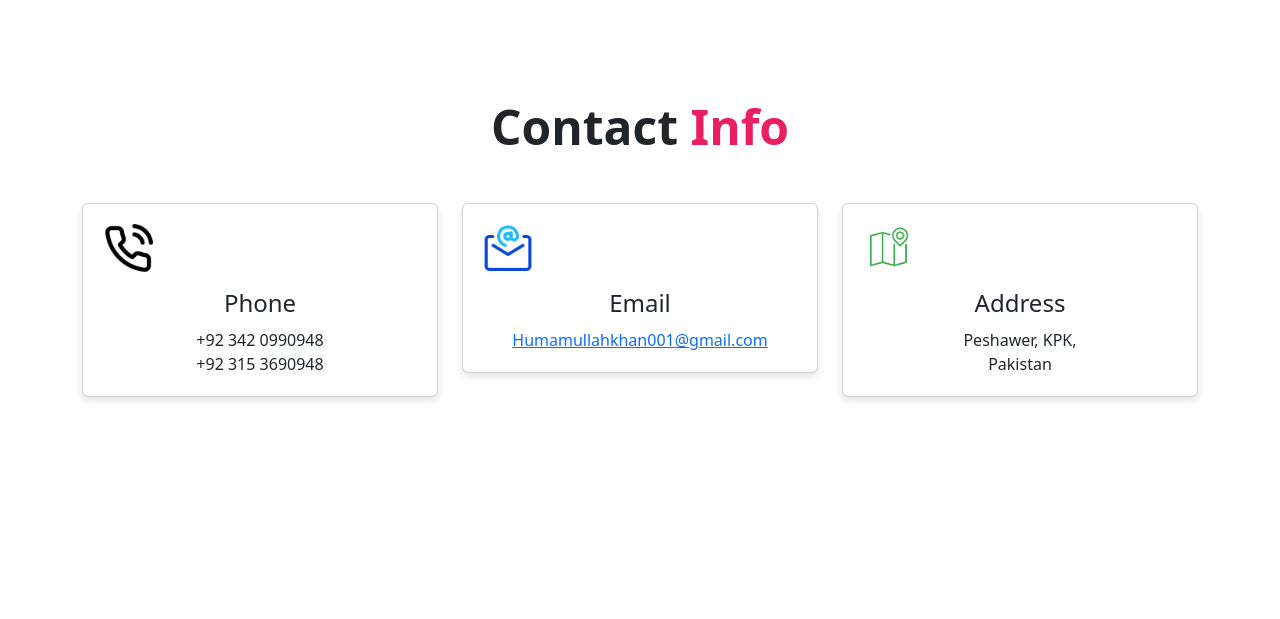
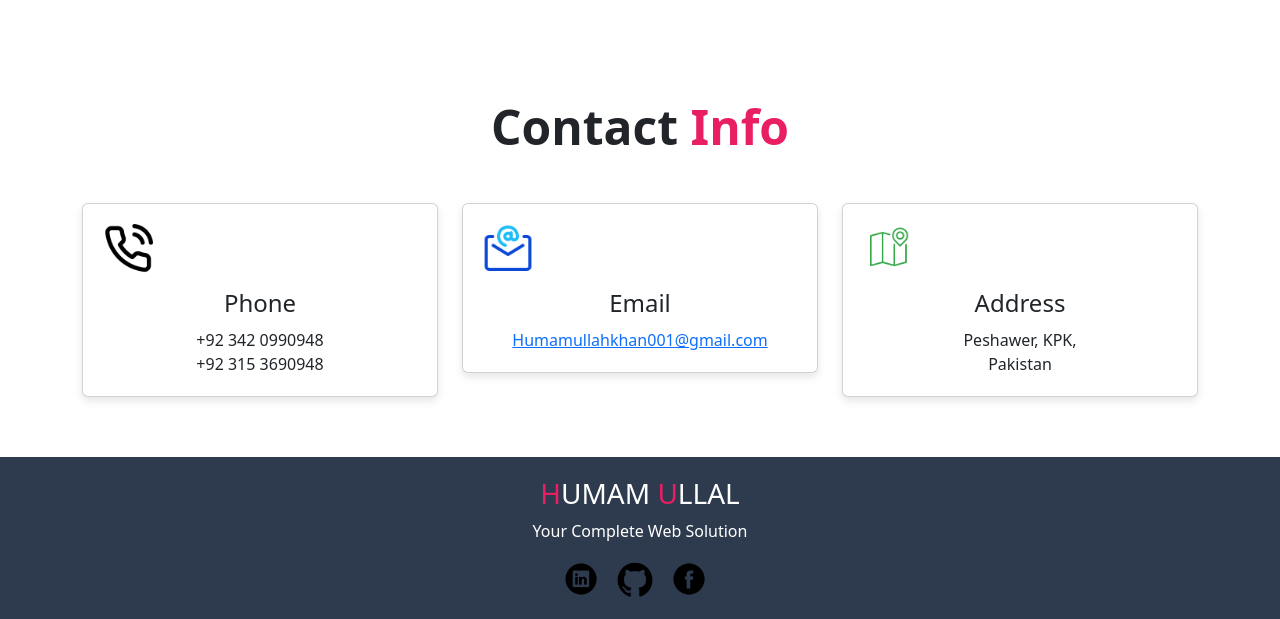
Before and after one commit to Humam-Ullah-Khan/complete-portfolio-website, a plain HTML site: page index.html in a window 1280 px wide. Shown: the part 2901-3520 px from the top of the page. Before the commit the page ends 3358 px from the top, so only its background shows below. Drawn offline with nearby package versions, Linux system fonts and the light colour scheme.

Commit message:
Images uploaded

```diff
--- a/index.html
+++ b/index.html
@@ -260,6 +260,21 @@
     </div>
   </section>
 
+  <!-- Footer Section -->
+<footer class="text-center text-white" style="background-color: #2e3b4e; padding: 20px 0;">
+    <div class="container">
+      <h3 style="color: #ffffff;"><span>H</span>UMAM <span> U</span>LLAL</h3>
+      <p>Your Complete Web Solution</p>
+
+      <!-- Social Media Icons -->
+      <div class="social-icons">
+        <a href="#" target="_blank"><img src="images/Linkedin.webp" alt="LinkedIn" style="width: 40px; margin-right: 10px;"></a>
+        <a href="#" target="_blank"><img src="images/GitHub.png" alt="GitHub" style="width: 40px; margin-right: 10px;"></a>
+        <a href="#" target="_blank"><img src="images/facebook.webp" alt="Facebook" style="width: 40px; margin-right: 10px;"></a>
+      </div>
+    </div>
+  </footer>
+
 </body>
 
 </html>
```
Also changed, not shown: images/GitHub.png (added), images/facebook.webp (added), images/linkedin.webp (added).
